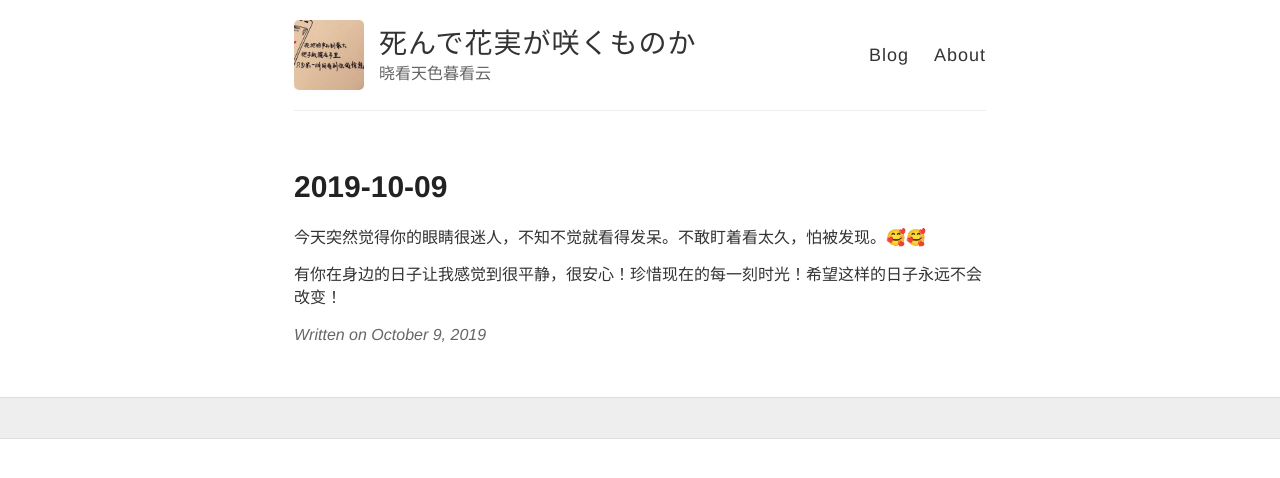
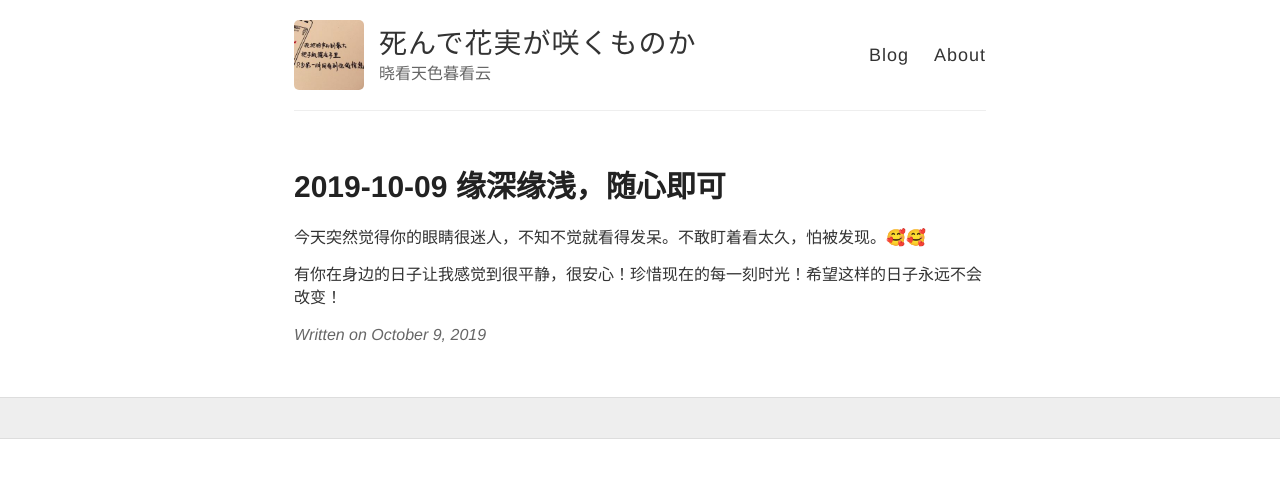
Before and after one commit to wiki650/wiki650.github.io, a Jekyll site: the page built from _posts/2019-10-9-wiki20191009.md, in a window 1280 px wide. Shown: the top 478 px of the page. Built offline with Jekyll 4.4.1, drawn with Linux system fonts in a browser that asks for light colours.

Commit message:
Update 2019-10-9-wiki20191009.md

```diff
--- a/_posts/2019-10-9-wiki20191009.md
+++ b/_posts/2019-10-9-wiki20191009.md
@@ -1,6 +1,6 @@
 ---
 layout: post
-title: 2019-10-09
+title: 2019-10-09 缘深缘浅，随心即可
 ---
 
 今天突然觉得你的眼睛很迷人，不知不觉就看得发呆。不敢盯着看太久，怕被发现。🥰🥰
```
